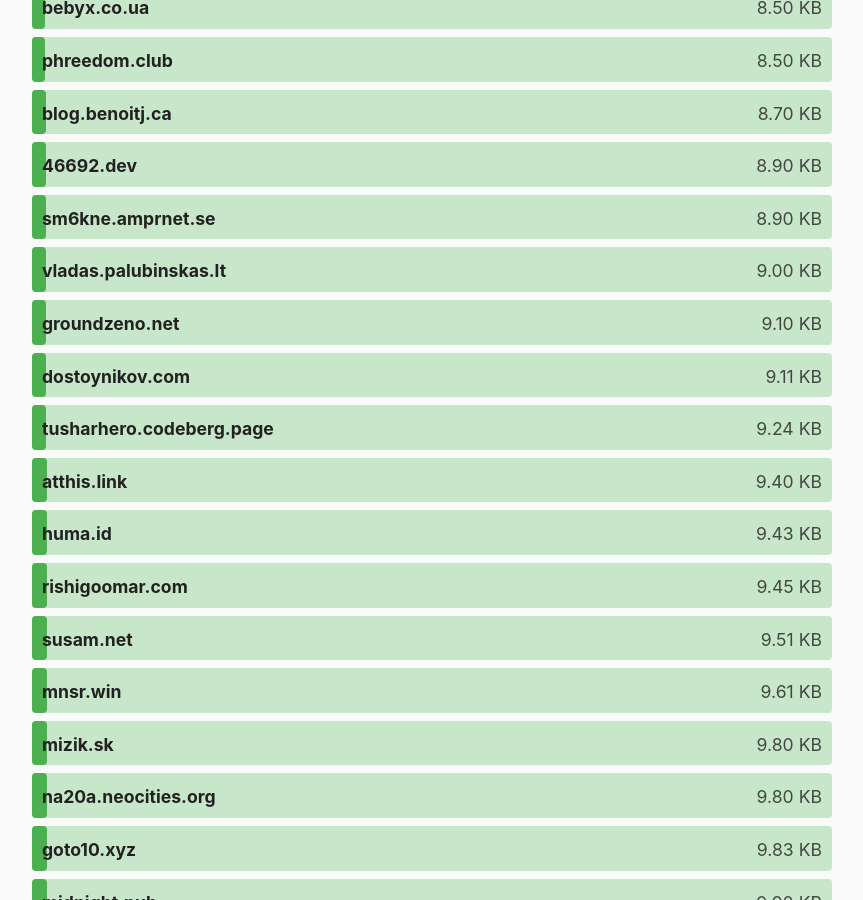
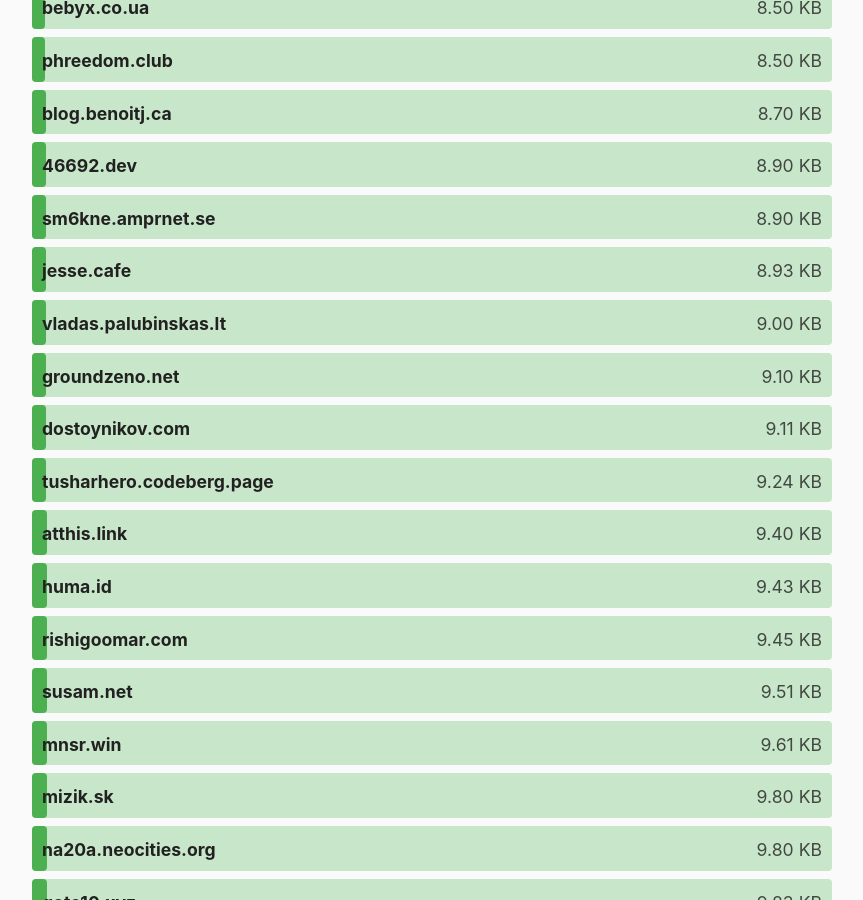
Before and after one commit to kevquirk/512kb.club, a Jekyll site: the page built from index.md, in a window 1280 px wide and 900 px high, scrolled down 4794 px. Shown: the whole window, without its empty margins (208-1071 px from the left). Built offline with Jekyll 4.4.1, drawn with Linux system fonts in a browser that asks for light colours.

Commit message:
Added jesse.cafe.

```diff
--- a/_data/sites.yml
+++ b/_data/sites.yml
@@ -1,3 +1,8 @@
+- domain: jesse.cafe
+  url: https://jesse.cafe/
+  size: 8.93
+  last_checked: 2024-07-10
+
 - domain: 0xedward.io
   url: https://0xedward.io/
   size: 6.2
```
